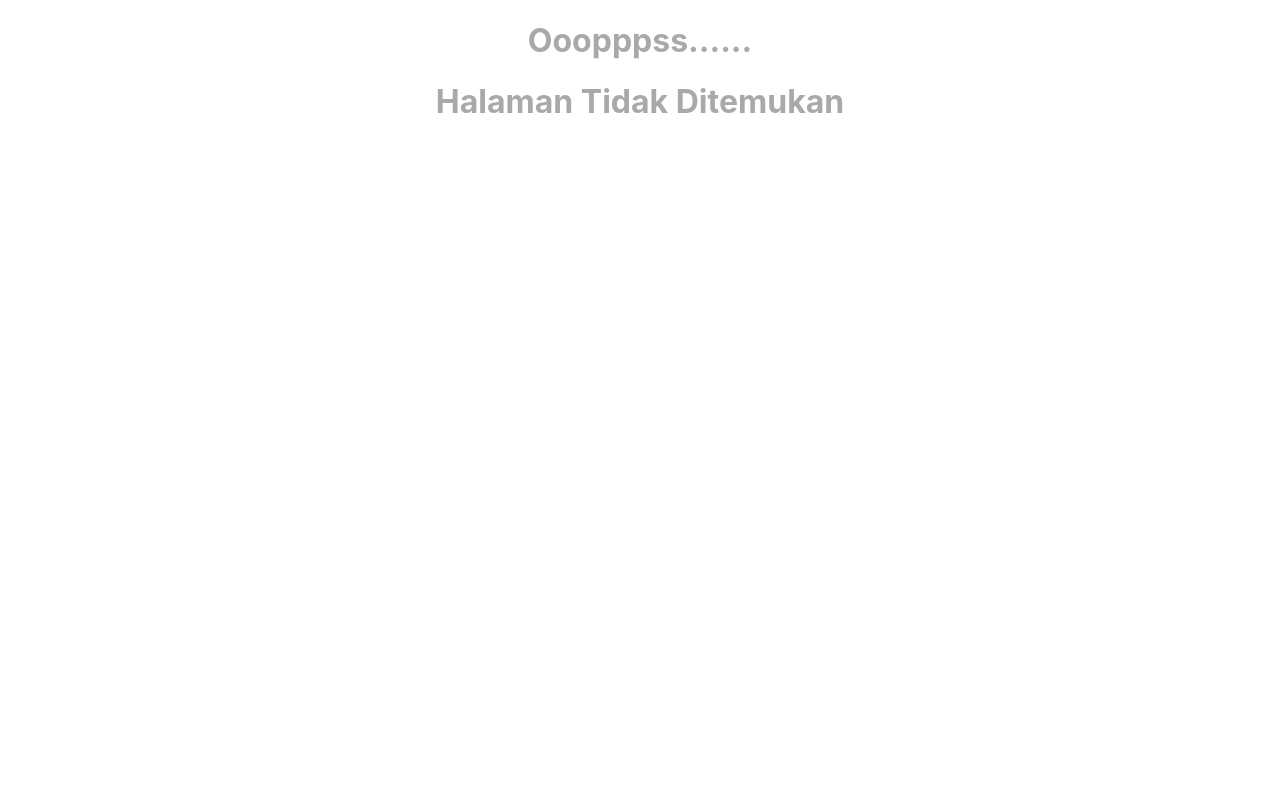
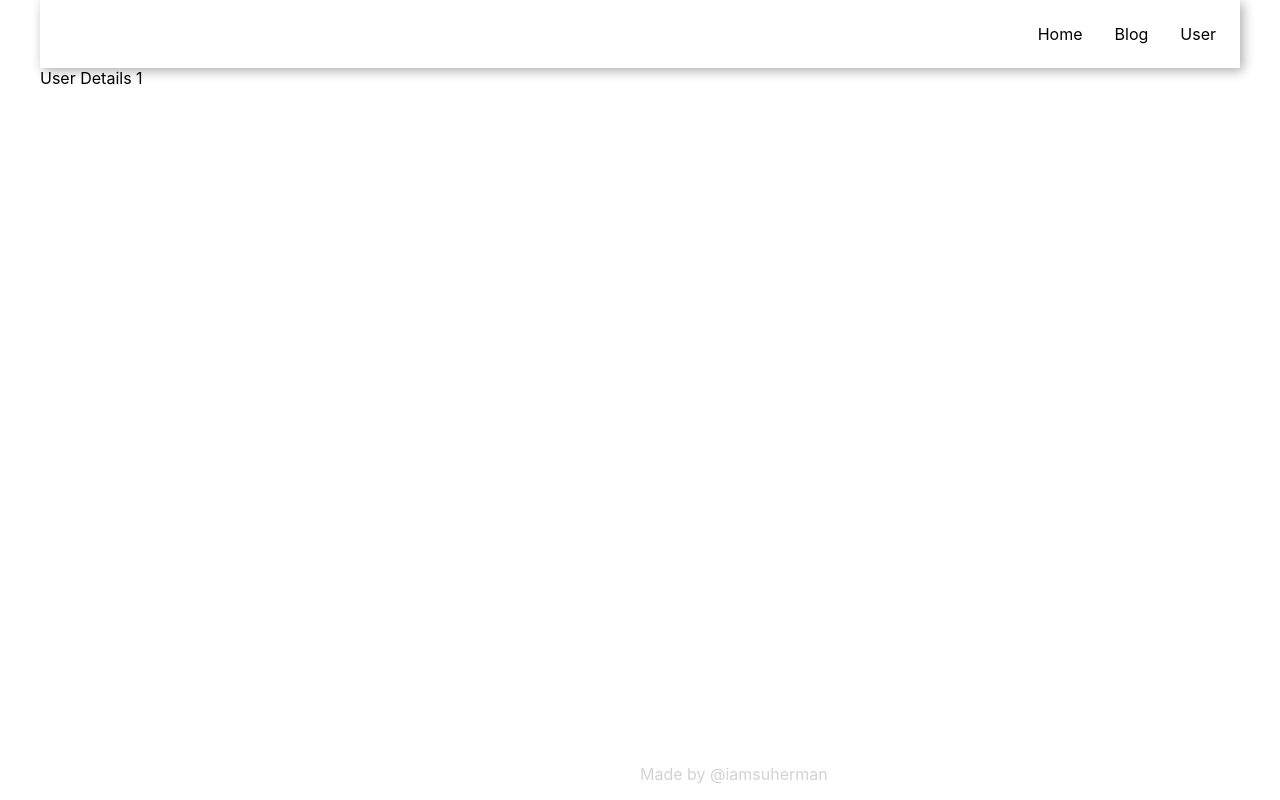
Before and after one commit to Tesargantarasuherman/next-basic, a Next.js app: page /users/1 in a window 1280 px wide. Before the commit this address had no page. Built offline with nearby package versions, Linux system fonts and the light colour scheme.

Commit message:
router dinamis

```diff
--- a/pages/users/detail.tsx
+++ b/pages/users/[id].tsx
@@ -1,9 +1,12 @@
+import { useRouter } from "next/dist/client/router";
 import Layout from "../../components/Layout";
-
+// user/{id}
 const userDetail = () => {
+    const router = useRouter();
+    const {id} = router.query;
     return (
         <Layout pageTitle="User Detail">
-            User Details
+            User Details {id}
         </Layout>
     );
 }
```
